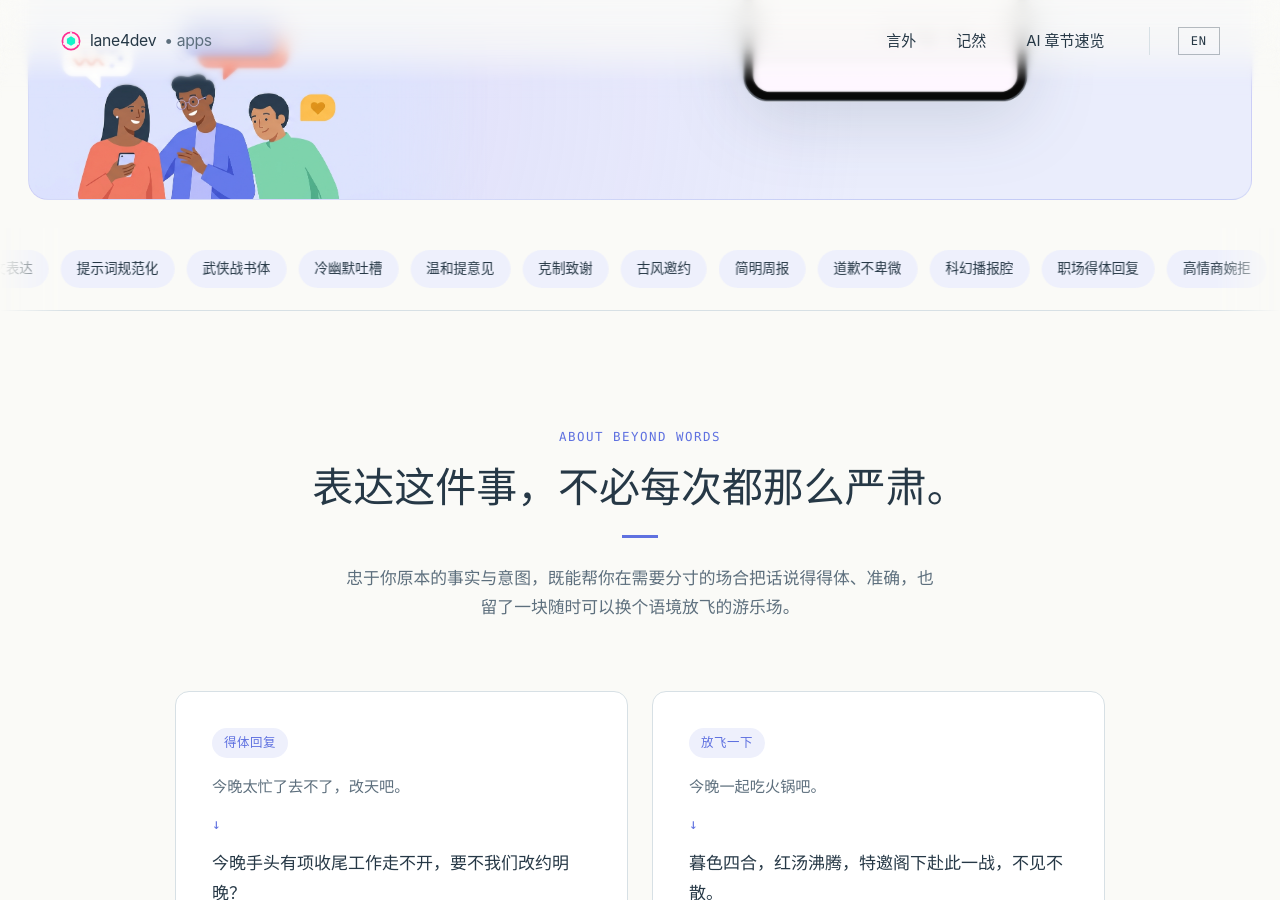
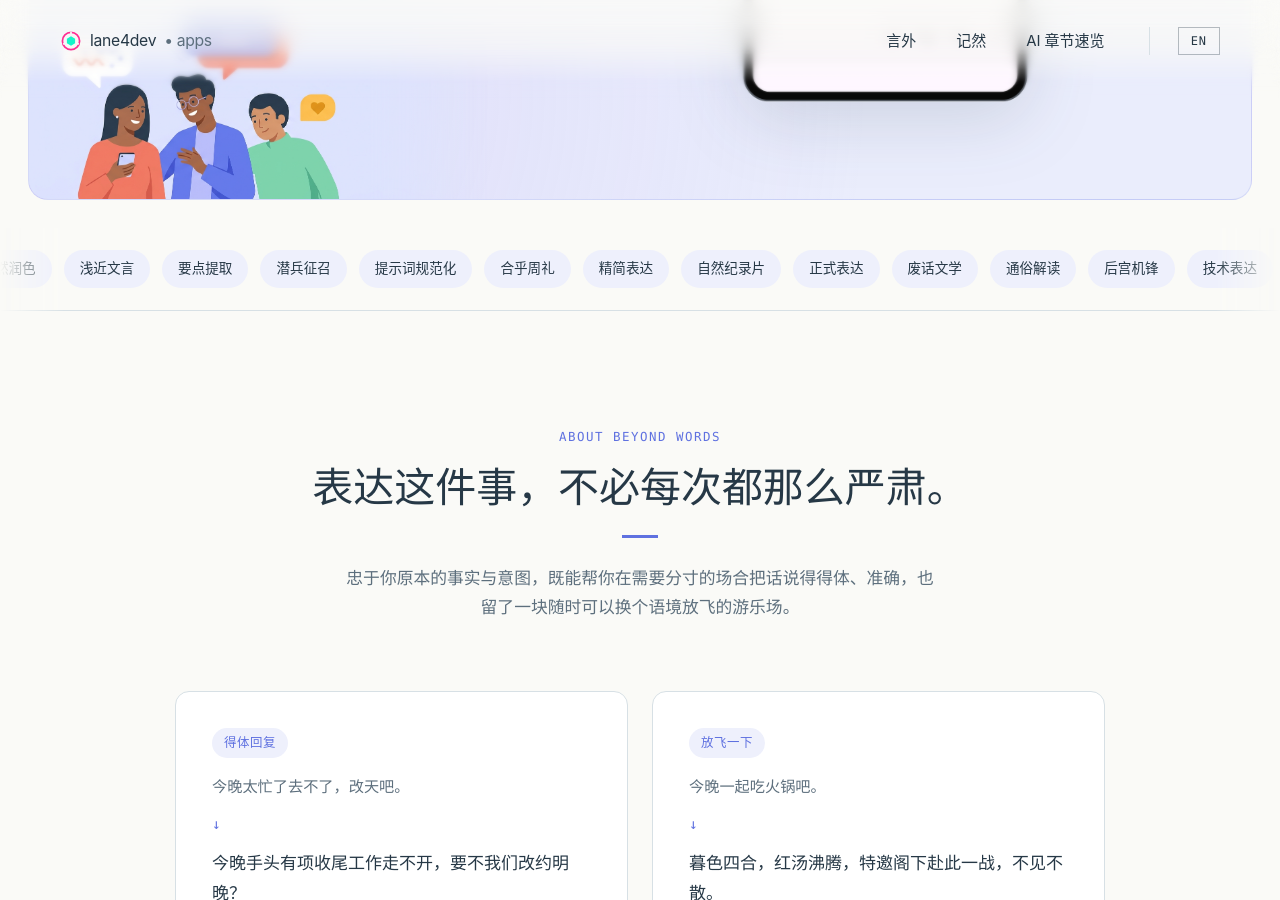
Before and after one commit to lane4dev/apps.lane4dev.github.io, a Jekyll site: the page built from _apps/beyond-words/zh.md, in a window 1280 px wide and 900 px high, scrolled down 846 px. Built offline with Jekyll 4.4.1, drawn with Linux system fonts in a browser that asks for light colours.

Commit message:
feat(beyond-words): refresh marquee copy and marquee animation
Replace the English and Chinese marquee context lists with the current
Beyond Words presets, drop the duplicated pill loops now that the marquee
groups render the full list, and slow the scroll from 48s to 56s to keep
the longer list readable.

```diff
--- a/_data/apps_zh/beyond-words.yml
+++ b/_data/apps_zh/beyond-words.yml
@@ -63,18 +63,31 @@ hero_bubbles:
     tone: "dark"
 
 marquee_contexts:
-  - "职场得体回复"
-  - "高情商婉拒"
-  - "地道英文表达"
+  - "高情商表达"
+  - "妙语连珠"
+  - "自然润色"
+  - "浅近文言"
+  - "要点提取"
+  - "潜兵征召"
   - "提示词规范化"
-  - "武侠战书体"
-  - "冷幽默吐槽"
-  - "温和提意见"
-  - "克制致谢"
-  - "古风邀约"
-  - "简明周报"
-  - "道歉不卑微"
-  - "科幻播报腔"
+  - "合乎周礼"
+  - "精简表达"
+  - "自然纪录片"
+  - "正式表达"
+  - "废话文学"
+  - "通俗解读"
+  - "后宫机锋"
+  - "技术表达"
+  - "大厂黑话"
+  - "口语表达"
+  - "高级嘲讽"
+  - "简单易读"
+  - "新三国体"
+  - "语法修正"
+  - "申论公文"
+  - "翻译成英文"
+  - "集美文学"
+  - "翻译成中文"
 
 statement_eyebrow: "ABOUT BEYOND WORDS"
 statement_heading: "表达这件事，不必每次都那么严肃。"
--- a/_includes/apps/beyond-words/page.html
+++ b/_includes/apps/beyond-words/page.html
@@ -56,14 +56,8 @@
         {% for item in app.marquee_contexts %}
         <span class="bw-marquee__pill">{{ item }}</span>
         {% endfor %}
-        {% for item in app.marquee_contexts %}
-        <span class="bw-marquee__pill">{{ item }}</span>
-        {% endfor %}
       </div>
       <div class="bw-marquee__group">
-        {% for item in app.marquee_contexts %}
-        <span class="bw-marquee__pill">{{ item }}</span>
-        {% endfor %}
         {% for item in app.marquee_contexts %}
         <span class="bw-marquee__pill">{{ item }}</span>
         {% endfor %}
--- a/_sass/apps/_beyond-words.scss
+++ b/_sass/apps/_beyond-words.scss
@@ -280,7 +280,7 @@
     display: flex;
     width: max-content;
     will-change: transform;
-    animation: bw-marquee-scroll 48s linear infinite;
+    animation: bw-marquee-scroll 56s linear infinite;
 
     &:hover {
       animation-play-state: paused;
```
Also changed, not shown: _data/apps/beyond-words.yml (+21 -12 lines).
